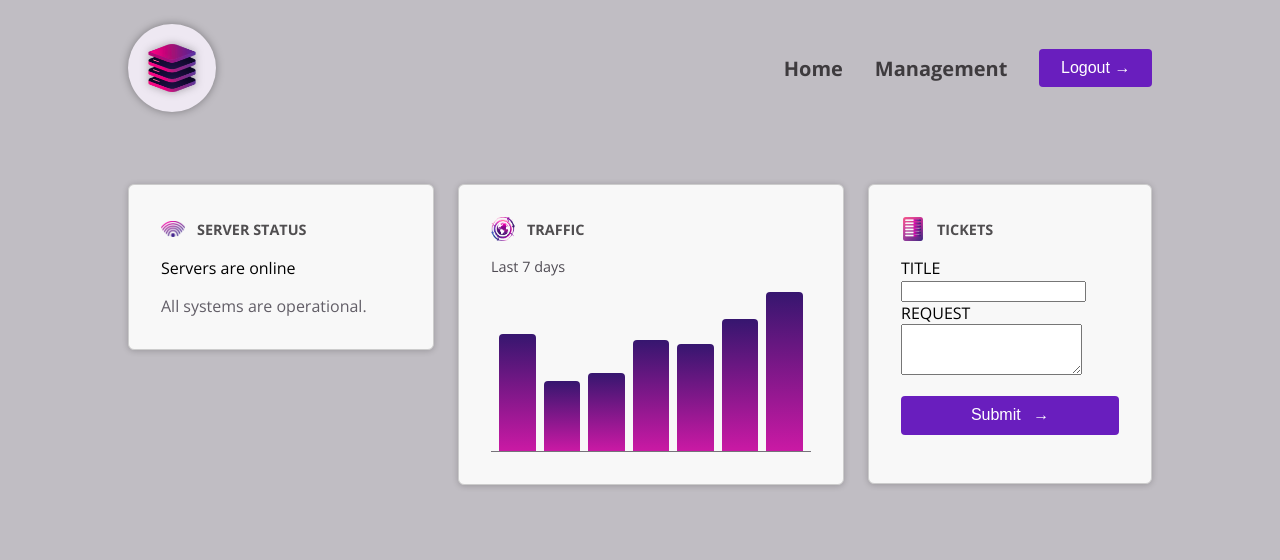
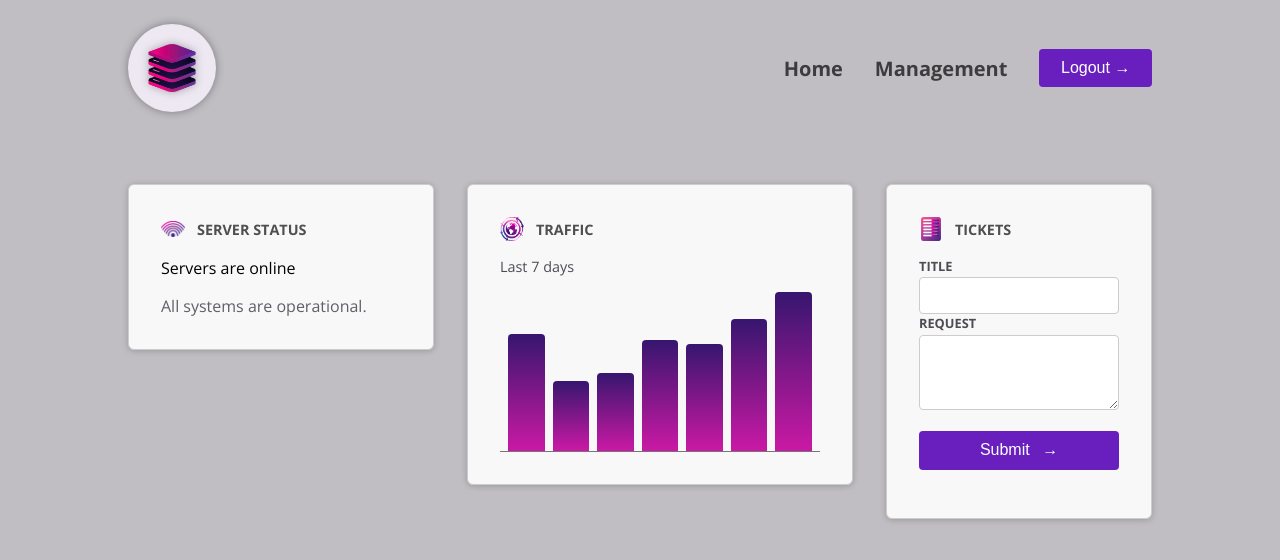
Before and after one commit to Mig-uel/angular-complete-guide, an Angular app in the folder components-deep-dive/: page / in a window 1280 px wide. Shown: the top 560 px of the page. Built offline with nearby package versions, Linux system fonts and the light colour scheme.

Commit message:
refactor: add class to app-control components for consistency
- Ensures all app-control components have a uniform class
- Improves styling and maintainability of the form elements

```diff
--- a/components-deep-dive/src/app/dashboard/tickets/new-ticket/new-ticket.component.html
+++ b/components-deep-dive/src/app/dashboard/tickets/new-ticket/new-ticket.component.html
@@ -1,9 +1,9 @@
 <form>
-  <app-control label="title">
+  <app-control class="control" label="title">
     <input type="text" name="title" id="title" />
   </app-control>
 
-  <app-control label="request">
+  <app-control class="control" label="request">
     <textarea type="text" name="request" id="request" rows="3"></textarea>
   </app-control>
 
```
